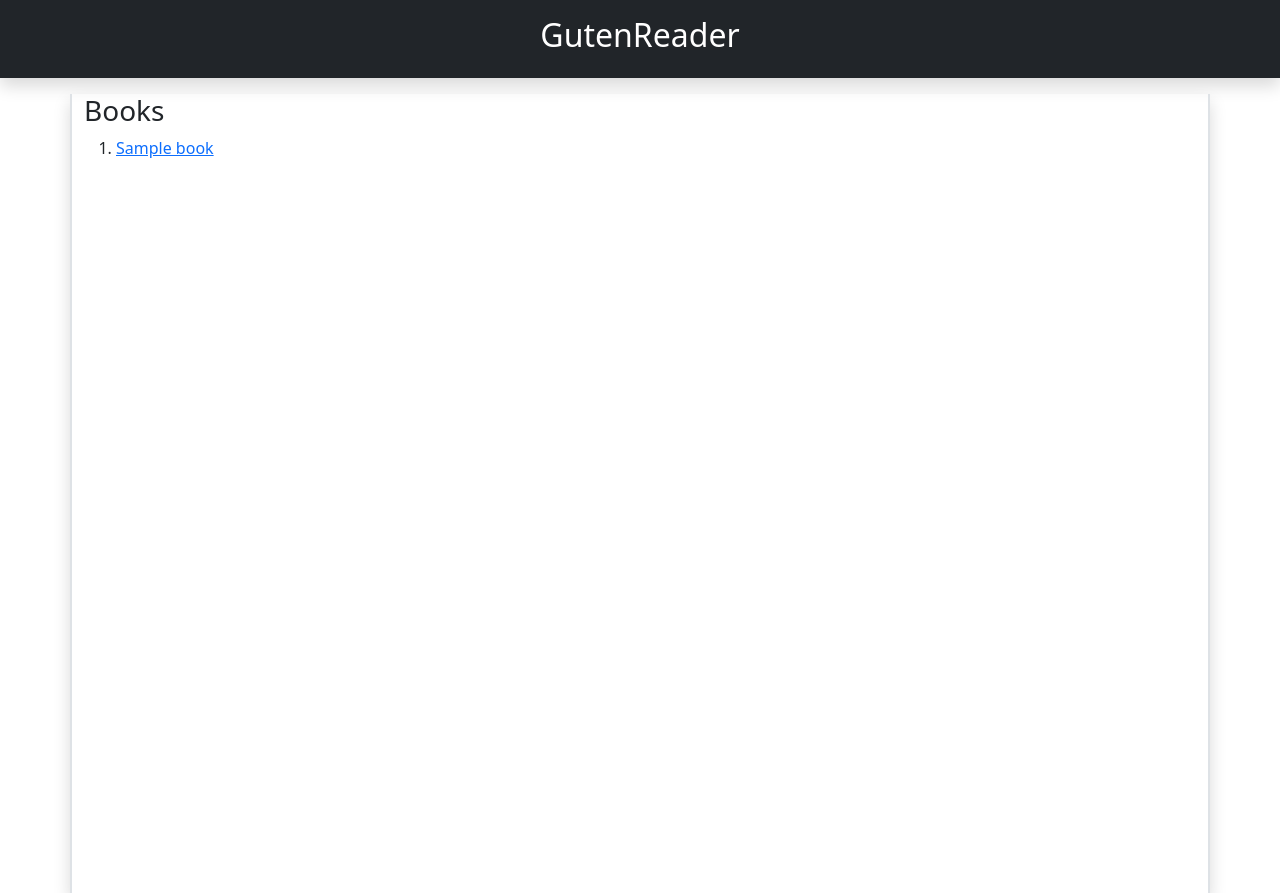
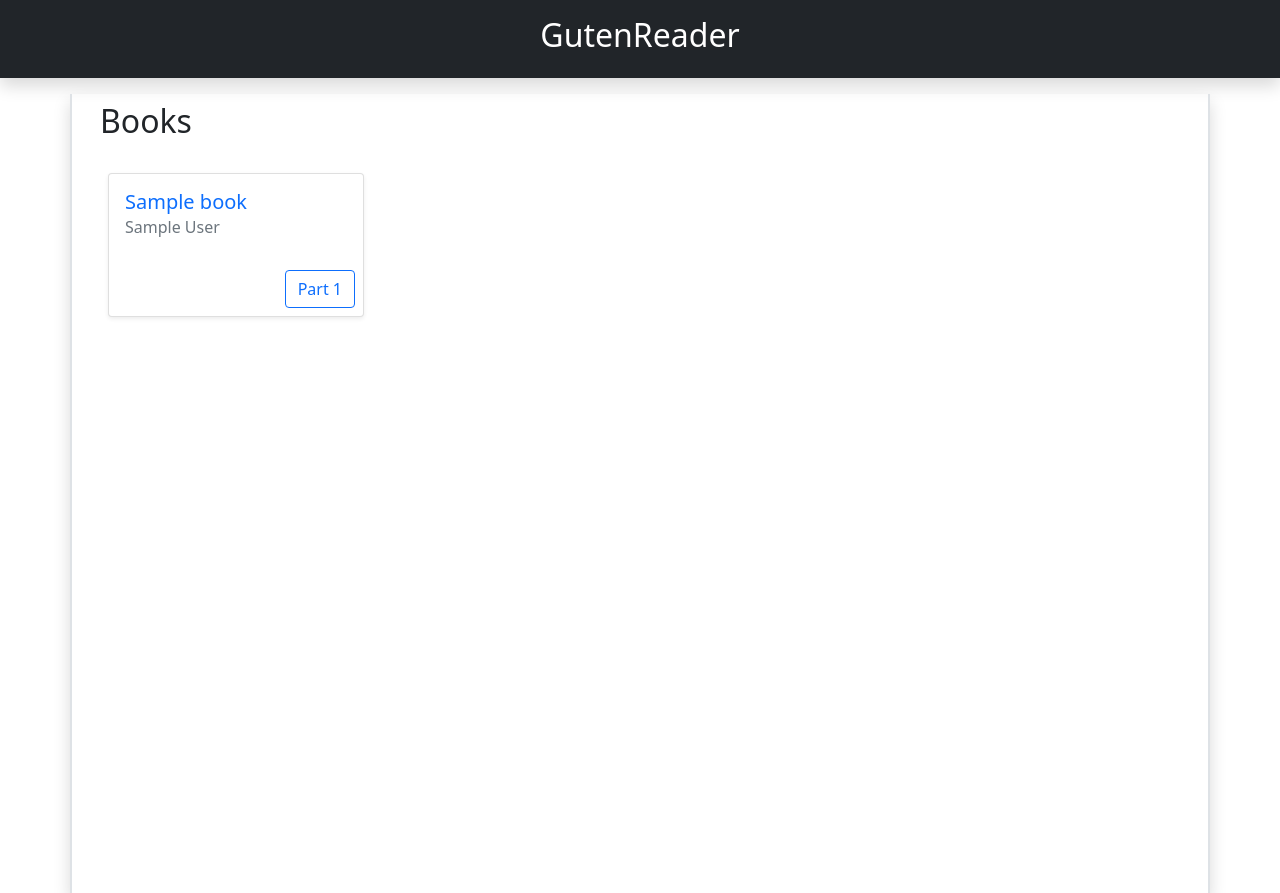
Before and after one commit to miladmasoodi/GutenReader, a Django app: template templates/home.html in a window 1280 px wide. Shown: the top 893 px of the page. Run offline with Django 5.2, Linux system fonts and the light colour scheme; the template is opened without the code that fills it: most values are stand-ins (such as "Sample title", 1, 10 or a date in 2020); data that the repository does not hold is empty.

Commit message:
home.html: flexbox with cards for books

```diff
--- a/templates/base.html
+++ b/templates/base.html
@@ -8,7 +8,7 @@
 
     <title> {% block title %} GutenReader {% endblock %} </title>
   </head>
-  <body>
+  <body >
       <div class="mb-3 p-3 bg-dark text-white text-center shadow">
         <h2> <a class=" text-white text-decoration-none" href="/"> GutenReader </a> </h2>
       </div>
--- a/templates/home.html
+++ b/templates/home.html
@@ -2,13 +2,19 @@
 {%  block Title %} {{ Title }} {% endblock %}
 {%  block Content %}
 <div class = "container p-20 min-vh-100 border-start border-end border-2 shadow">
-    <h3>
+    <h2 class="ms-2 p-2">
         Books
-    </h3>
-    <ol>
-        {% for book in books %}
-        <li><a href="/book/{{ book.pk }}">{{ book.title }} </a> </li>
-        {% endfor %}
-    </ol>
+    </h2>
+    <div class="d-flex flex-wrap m-3 ">
+      {% for book in books %}
+        <div class="card m-2 shadow-sm" style="width: 16rem; height: 9rem">
+          <div class="card-body">
+            <a class="text-decoration-none" href="/book/{{ book.pk }}"><h5 class="card-title">{{ book.title }}</h5></a>
+            <h6 class="card-subtitle mb-1 text-muted">{{ book.author }}</h6>
+            <a href="/book/{{ book.pk }}/1" class="btn btn-outline-primary position-absolute bottom-0 end-0 m-2">Part 1</a>
+          </div>
+        </div>
+      {% endfor %}
+    </div>
 </div>
 {% endblock %}
```
